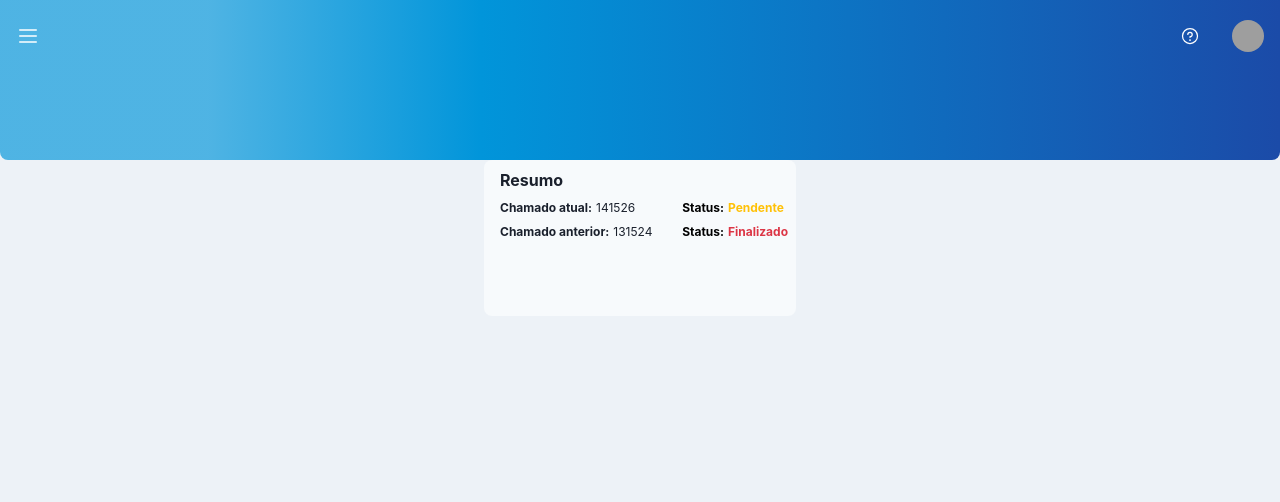
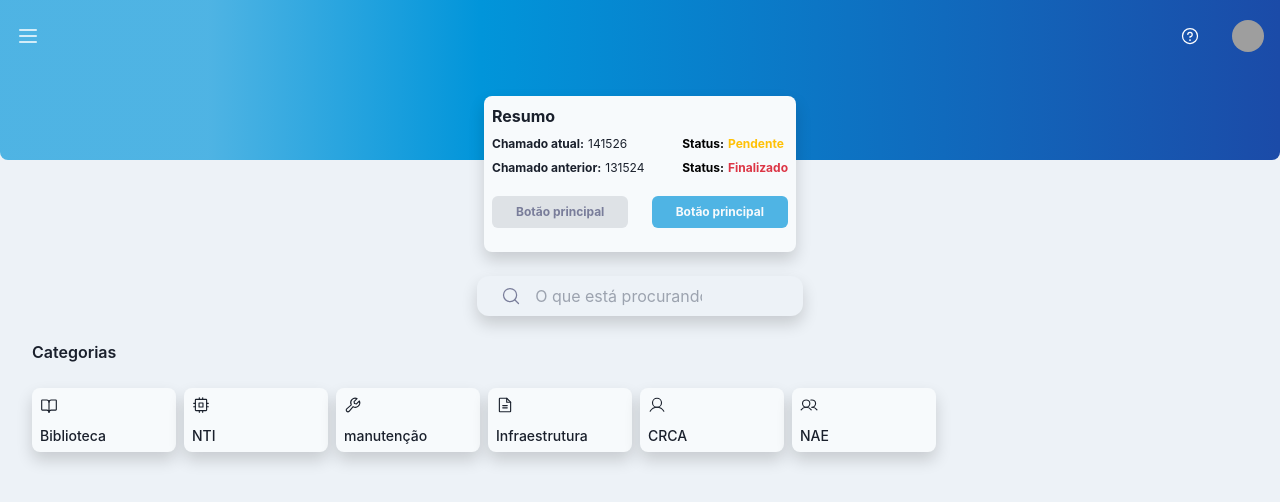
Before and after one commit to CharlieBellow/GLPI-react-components, a React (Create React App) app: page /HomeMobile in a window 1280 px wide. Shown: the top 502 px of the page. Built offline with nearby package versions, Linux system fonts and the light colour scheme; grey boxes are pictures that could not be loaded; the HTML template or start-up script is replaced by a standard one.

Commit message:
update Home with cards

```diff
--- a/src/Pages/HomeMobile/index.tsx
+++ b/src/Pages/HomeMobile/index.tsx
@@ -1,11 +1,14 @@
-import {List, Question,} from "phosphor-react";
+import {BookOpen, Cpu, FileText, List, Question, User, Users, Wrench,} from "phosphor-react";
 import React from "react";
 import CardHomeMobile from "../../components/CardHomeMobile";
+import CategoriaHomeMobile from "../../components/CategoriaHomeMobile";
+import Search from "../../components/Search";
 
 
 function HomeMobile(){
     return(
-       <div className="bg-white-strong-ice h-screen flex flex-col items-center">
+       <div className="bg-white-strong-ice h-screen flex flex-col">
+
        <div className="h-40 bg-gradient w-full rounded-b-lg rounded-bl-lg text-white-100">
             <div className="flex justify-between mx-4 pt-5 items-center">
                 <List size={24} />
@@ -21,9 +24,30 @@ function HomeMobile(){
                 </div>
             </div>
        </div>
-       <CardHomeMobile />
+
+       <div className="flex flex-col gap-6 items-center">
+        <CardHomeMobile />
+        <Search placeholder={"O que está procurando?"} />
+       </div>
+
+       <h1 className="font-semibold text-base my-6 ml-8">Categorias</h1>
+
+       <div className="mx-8 flex flex-wrap gap-2">
+
+       <CategoriaHomeMobile Name={"Biblioteca"} Icon={<BookOpen  />} />
+       <CategoriaHomeMobile Name={"NTI"} Icon={<Cpu />} />
+       <CategoriaHomeMobile Name={"manutenção"} Icon={<Wrench />} />
+       <CategoriaHomeMobile Name={"Infraestrutura"} Icon={<FileText />} />
+       {/* Icon false */}
+       <CategoriaHomeMobile Name={"CRCA"} Icon={<User />} />
+       <CategoriaHomeMobile Name={"NAE"} Icon={<Users />} />
+
+
+       </div>
        </div>
     )
 }
 
 export default HomeMobile;
+
+// alterar distância entre os cards
--- a/src/components/CardHomeMobile.tsx
+++ b/src/components/CardHomeMobile.tsx
@@ -1,7 +1,9 @@
+import { Button } from "./Button";
+
 function CardHomeMobile(){
     return(
         <>
-        <div className="bg-white-ice h-[9.75rem] w-[19.5rem] pt-2 pr-2 pb-3 pl-4 rounded-lg">
+        <div className="bg-white-ice h-[9.75rem] w-[19.5rem] pt-2 px-2 rounded-lg -mt-16 shadow-card">
             <h4 className="text-base font-bold">Resumo</h4>
             <div className="flex justify-between">
                 <div className="flex flex-col">
@@ -30,9 +32,15 @@ function CardHomeMobile(){
                     </p>
                 </div>
             </div>
+            <div className="flex justify-between mt-5">
+             <Button title={"Botão principal"} style={"bg-gray-medium text-xs text-gray-text px-6 py-2"} />
+             <Button title={"Botão principal"} style={"bg-blue-final-gradient text-xs text-white-ice px-6 py-2"} />
+            </div>
         </div>
         </>
     )
 }
 
 export default CardHomeMobile;
+
+// Perguntas: tamanho, fonte usada, usar margin negativa
--- /dev/null
+++ b/src/components/CategoriaHomeMobile.tsx
@@ -0,0 +1,17 @@
+interface categoriaProps{
+    Name: String;
+    Icon: any;
+}
+
+function CategoriaHomeMobile(props:categoriaProps){
+    return(
+        <div className="w-36 h-16 bg-white-ice pt-2 px-2 rounded-lg shadow-card text-lg">
+            {props.Icon}
+            <p className="text-sm mt-3 font-medium">{props.Name}</p>
+        </div>
+    )
+}
+
+export default CategoriaHomeMobile;
+
+// ver gambiarra de tamanho fixo da imagem, além da propriedade any.
```
Also changed, not shown: 1 other file (tests, documents, lock files or other folders).
